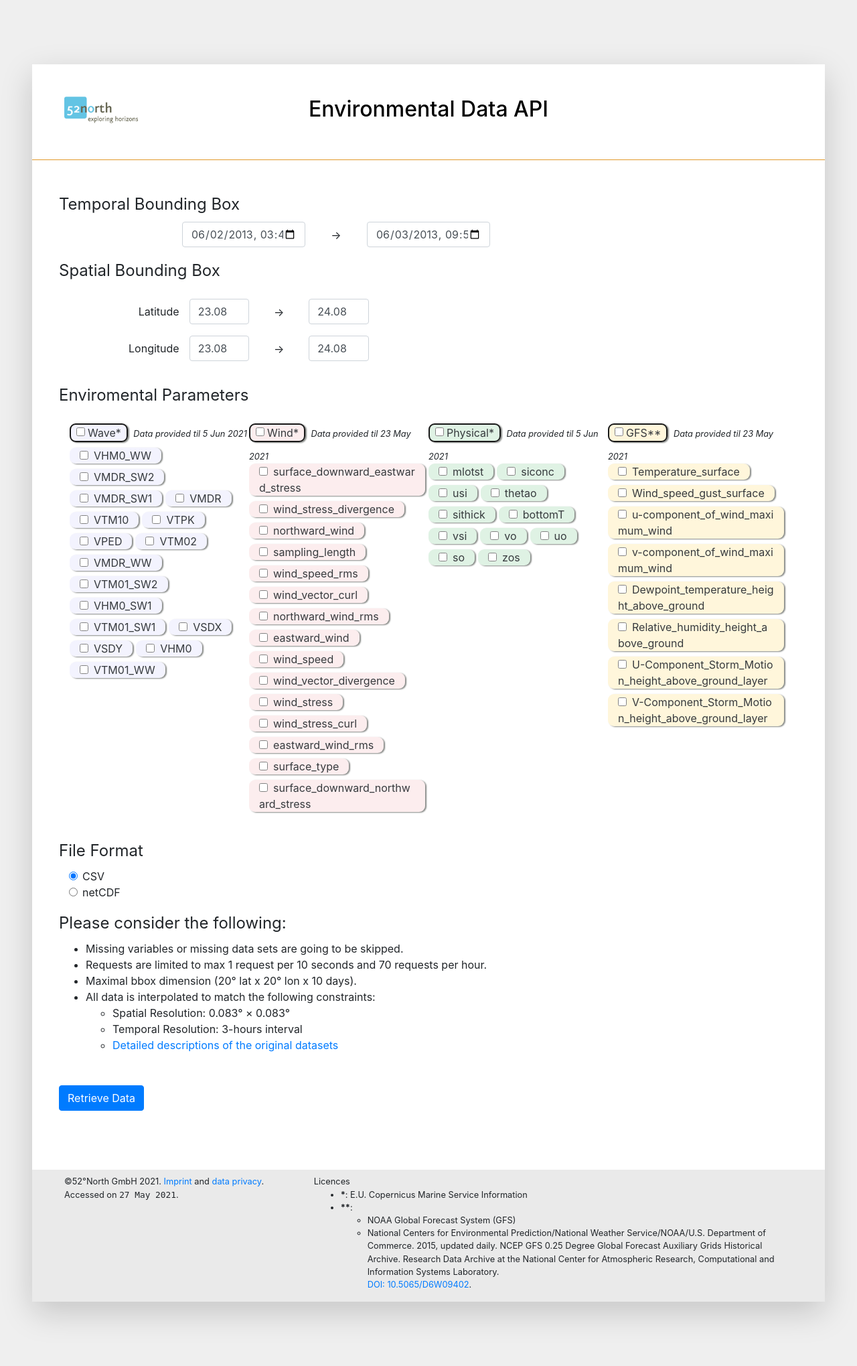
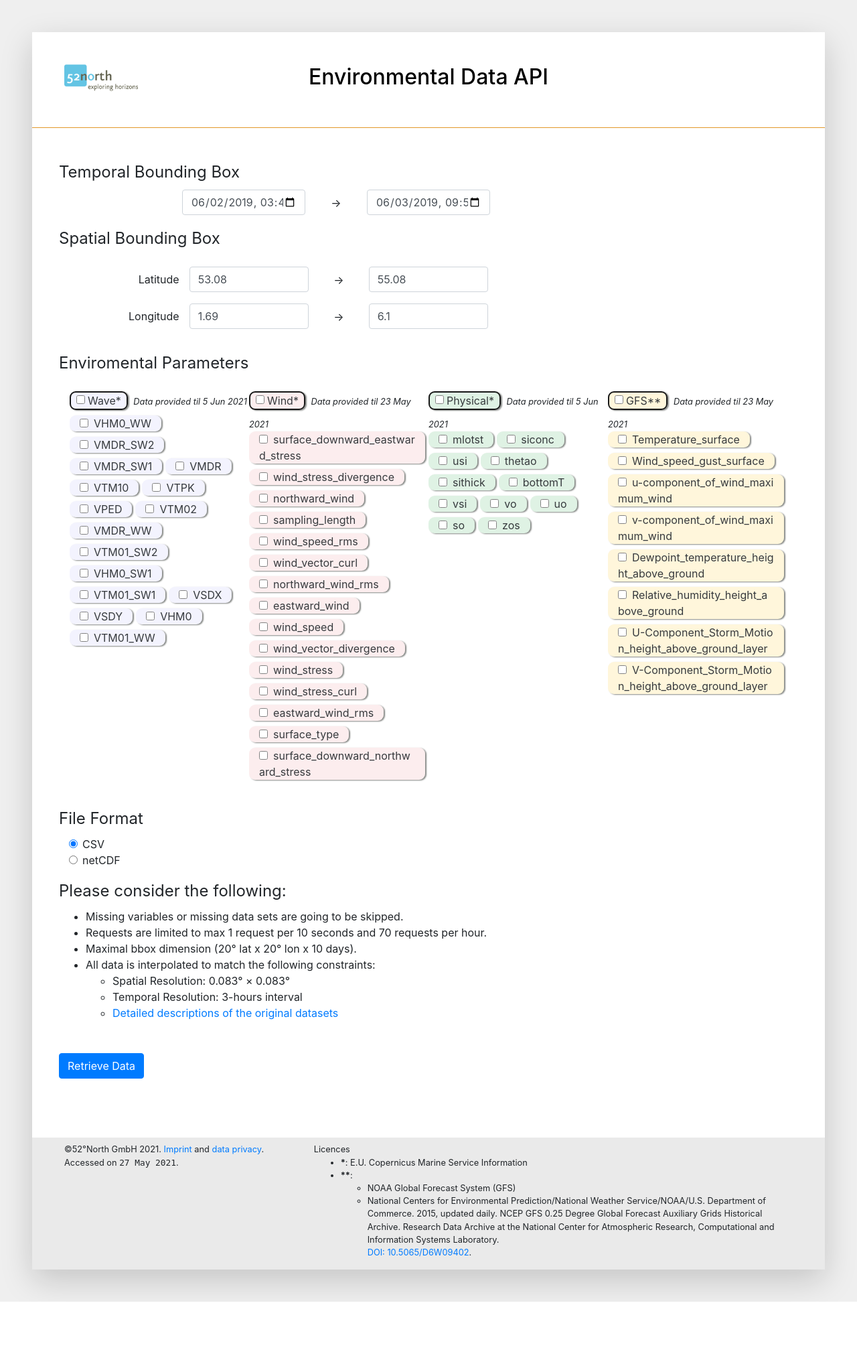
Before and after one commit to 52North/MariDataHarvest, a Flask app: page /EnvDataAPI/ in a window 1280 px wide. Shown: the whole page at 67% size. After the commit the page ends 1943 px from the top, so only its background shows below. Run offline with Flask 2, Linux system fonts and the light colour scheme; parts of the project's set-up code (start-up, migrations or seed data) failed here and were passed over.

Commit message:
fix standard values

```diff
--- a/EnvDataServer/templates/base.html
+++ b/EnvDataServer/templates/base.html
@@ -11,7 +11,7 @@
         <title>Environmental Data API</title>
     {% endblock %}
 </head>
-<body id="body" class="m-auto pt-5 pl-0 pb-5 pr-0" >
+<body id="body">
 <div id="spinnerPanel" class="w-100 h-100" hidden>
         <div class="container w-25 h-100">
             <div class="row justify-content-center h-100">
--- a/EnvDataServer/templates/index.html
+++ b/EnvDataServer/templates/index.html
@@ -8,32 +8,32 @@
         <!--
             TIMESTAMP
         -->
-        <fieldset class="row m-3"
+        <fieldset class="row m-3" data-toggle="tooltip" data-placement="bottom"
                   title="Maximal temporal bounding box size is {{ max_days }} days. Start must be before end.">
             <legend>Temporal Bounding Box</legend>
             <div class="col-form-label col-2 text-right">&nbsp;</div>
-            <input id="date_lo" class="form-control col-2" type="datetime-local" name="date_lo" value="2013-06-02T03:44">
+            <input id="date_lo" class="form-control col-2" type="datetime-local" name="date_lo" value="2019-06-02T03:44">
             <div class="col-1 text-center mdash">&nbsp;&rarr;&nbsp</div>
-            <input id="date_hi" class="form-control col-2" type="datetime-local" name="date_hi" value="2013-06-03T09:55">
+            <input id="date_hi" class="form-control col-2" type="datetime-local" name="date_hi" value="2019-06-03T09:55">
         </fieldset>
         <!--
             Spatial Bounding Box
         -->
         <fieldset class="m-3">
             <legend>Spatial Bounding Box</legend>
-            <fieldset class="row m-3"
+            <fieldset class="row m-3" data-toggle="tooltip" data-placement="bottom"
                   title="Maximal latitude extent is {{ max_lat }}°; start must be lower than end.">
                 <div class="col-form-label col-2 text-right">Latitude</div>
-                <input id="lat_lo" class="form-control col-1" type="number" name="lat_lo" value="23.08">
+                <input id="lat_lo" class="form-control col-2" type="number" name="lat_lo" value="53.08" step="any">
                 <div class="col-1 text-center mdash">&nbsp;&rarr;&nbsp</div>
-                <input id="lat_hi" class="form-control col-1" type="number" name="lat_hi" value="24.08">
+                <input id="lat_hi" class="form-control col-2" type="number" name="lat_hi" value="55.08" step="any">
             </fieldset>
-            <fieldset class="row m-3"
+            <fieldset class="row m-3" data-toggle="tooltip" data-placement="bottom"
                   title="Maximal longitude extent is {{ max_lon }}°; start must be lower than end.">
                 <div class="col-form-label col-2 text-right">Longitude</div>
-                <input id="lon_lo" class="form-control col-1" type="number" name="lon_lo" value="23.08">
+                <input id="lon_lo" class="form-control col-2" type="number" name="lon_lo" value="1.69" step="any">
                 <div class="col-1 text-center mdash">&nbsp;&rarr;&nbsp</div>
-                <input id="lon_hi" class="form-control col-1" type="number" name="lon_hi" value="24.08">
+                <input id="lon_hi" class="form-control col-2" type="number" name="lon_hi" value="6.1" step="any">
             </fieldset>
         </fieldset>
         <!--
```
